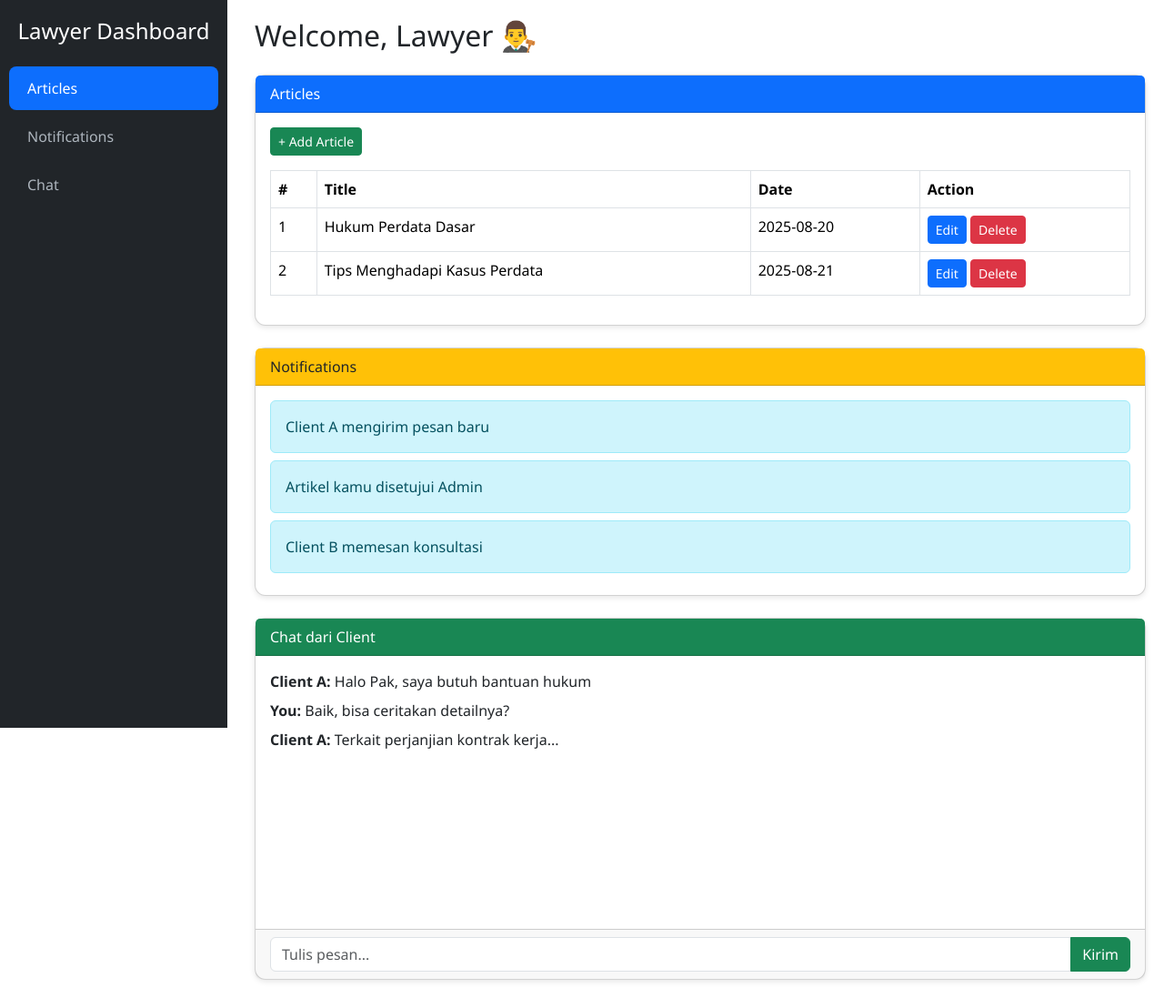
After one commit to projectAdvokat/advokat, a CodeIgniter app: page /advokat/index.php/dashboard/index in a window 1280 px wide. The commit adds this page. Shown: the whole page at 91% size. Run offline with CodeIgniter, Linux system fonts and the light colour scheme.

Commit message:
menambahkan dashboard untuk lawyer

```diff
--- a/application/config/config.php
+++ b/application/config/config.php
@@ -110,7 +110,7 @@ $config['charset'] = 'UTF-8';
 | setting this variable to TRUE (boolean).  See the user guide for details.
 |
 */
-$config['enable_hooks'] = FALSE;
+$config['enable_hooks'] = TRUE;
 
 /*
 |--------------------------------------------------------------------------
--- a/application/config/hooks.php
+++ b/application/config/hooks.php
@@ -19,3 +19,11 @@ $hook['pre_system'] = array(
     'filepath' => 'hooks',
     'params'   => array()
 );
+
+
+$hook['post_controller_constructor'][] = array(
+    'class'    => 'AuthHook',
+    'function' => 'checkLogin',
+    'filename' => 'AuthHook.php',
+    'filepath' => 'hooks'
+);
--- a/application/config/routes.php
+++ b/application/config/routes.php
@@ -84,6 +84,8 @@ $route['api/wallet/payout/approve']['POST'] = 'Api/Wallet/approve_payout';
 $route['api/chats']['GET'] = 'Api/Chat/index';
 $route['api/chats/messages']['POST'] = 'Api/Chat/messages';
 $route['chat/booking/(:num)'] = 'ChatPage/index/$1';
+// $route['api/chats']['POST'] = 'Api/Chat/create';
+$route['api/chats/(:num)/messages']['POST'] = 'Api/Chat/send_messages/$1';
 
 
 
@@ -97,3 +99,8 @@ $route['lawyers/booking/(:num)'] = 'LawyerPage/booking/$1';
 
 // articles
 $route['api/articles']['GET'] = 'Api/Articles/index';
+$route['dashboard/articles']['GET'] = '/Articles/index';
+
+
+// dashboard
+$route['dashboard'] = 'Dashboard/index';
--- /dev/null
+++ b/application/controllers/Dashboard.php
@@ -0,0 +1,12 @@
+<?php
+
+class Dashboard extends CI_Controller {
+    public function index() {
+        $this->load->view('dashboard/index');
+    }
+
+    public function MyArticles(){
+        $this->load->view('dashboard/my_articles');
+
+    }
+}
--- /dev/null
+++ b/application/hooks/AuthHook.php
@@ -0,0 +1,14 @@
+<?php
+class AuthHook {
+    public function check_login() {
+        $CI =& get_instance();
+        $CI->load->library('session');
+
+        // biar Auth controller tidak terblokir
+        $current_controller = $CI->router->fetch_class();
+
+        if (!$CI->session->userdata('user_id')) {
+            redirect('/login');
+        }
+    }
+}
--- a/application/models/Chats_Model.php
+++ b/application/models/Chats_Model.php
@@ -10,7 +10,11 @@ class Chats_Model extends CI_Model {
     }
 
     public function get_by_id($id) {
-        return $this->db->get_where($this->table, ['id' => $id])->row_array();
+       $this->db->select('chats.*, bookings.id as booking_id, bookings.duration_minutes ');
+    $this->db->from('chats');
+    $this->db->join('bookings', 'bookings.id = chats.booking_id', 'left');
+    $this->db->where('chats.id', $id);
+    return $this->db->get()->row_array();
     }
 
 
--- a/application/models/Messages_Model.php
+++ b/application/models/Messages_Model.php
@@ -32,7 +32,7 @@ class Messages_Model extends CI_Model {
     }
 
       public function get_messages_by_booking($booking_id) {
-        $this->db->select('messages.*');
+        $this->db->select('messages.*, chats.start_time, chats.end_time');
         $this->db->from('messages');
         $this->db->join('chats', 'chats.id = messages.chat_id');
         $this->db->where('chats.booking_id', $booking_id);
--- /dev/null
+++ b/application/views/dashboard/index.php
@@ -0,0 +1,139 @@
+<!DOCTYPE html>
+<html lang="en">
+<head>
+  <meta charset="UTF-8">
+  <title>Dashboard Lawyer</title>
+  <link href="https://cdn.jsdelivr.net/npm/bootstrap@5.3.3/dist/css/bootstrap.min.css" rel="stylesheet">
+  <style>
+    body {
+      font-family: 'Segoe UI', sans-serif;
+    }
+    .sidebar {
+      height: 100vh;
+      background: #212529;
+      color: #fff;
+      padding-top: 20px;
+      position: fixed;
+      width: 250px;
+    }
+    .sidebar a {
+      color: #adb5bd;
+      text-decoration: none;
+      display: block;
+      padding: 12px 20px;
+      border-radius: 8px;
+      margin: 5px 10px;
+    }
+    .sidebar a:hover {
+      background: #495057;
+      color: #fff;
+    }
+    .sidebar .active {
+      background: #0d6efd;
+      color: #fff;
+    }
+    .content {
+      margin-left: 260px;
+      padding: 20px;
+    }
+    .card {
+      border-radius: 12px;
+      box-shadow: 0 2px 6px rgba(0,0,0,0.1);
+    }
+  </style>
+</head>
+<body>
+
+  <!-- Sidebar -->
+  <div class="sidebar">
+    <h4 class="text-center mb-4">Lawyer Dashboard</h4>
+    <a href="#" class="active">Articles</a>
+    <a href="#">Notifications</a>
+    <a href="#">Chat</a>
+  </div>
+
+  <!-- Content -->
+  <div class="content">
+    <h2 class="mb-4">Welcome, Lawyer 👨‍⚖️</h2>
+
+    <!-- Articles -->
+    <div class="card mb-4">
+      <div class="card-header bg-primary text-white">Articles</div>
+      <div class="card-body">
+        <button class="btn btn-success btn-sm mb-3">+ Add Article</button>
+        <table class="table table-bordered">
+          <thead>
+            <tr>
+              <th>#</th>
+              <th>Title</th>
+              <th>Date</th>
+              <th>Action</th>
+            </tr>
+          </thead>
+          <tbody>
+            <?php
+              $articles = [
+                ["id"=>1, "title"=>"Hukum Perdata Dasar", "date"=>"2025-08-20"],
+                ["id"=>2, "title"=>"Tips Menghadapi Kasus Perdata", "date"=>"2025-08-21"],
+              ];
+              foreach ($articles as $a): ?>
+              <tr>
+                <td><?= $a['id'] ?></td>
+                <td><?= $a['title'] ?></td>
+                <td><?= $a['date'] ?></td>
+                <td>
+                  <button class="btn btn-primary btn-sm">Edit</button>
+                  <button class="btn btn-danger btn-sm">Delete</button>
+                </td>
+              </tr>
+            <?php endforeach ?>
+          </tbody>
+        </table>
+      </div>
+    </div>
+
+    <!-- Notifications -->
+    <div class="card mb-4">
+      <div class="card-header bg-warning">Notifications</div>
+      <div class="card-body">
+        <?php
+          $notifications = [
+            "Client A mengirim pesan baru",
+            "Artikel kamu disetujui Admin",
+            "Client B memesan konsultasi"
+          ];
+          foreach ($notifications as $n): ?>
+          <div class="alert alert-info mb-2"><?= $n ?></div>
+        <?php endforeach ?>
+      </div>
+    </div>
+
+    <!-- Chat -->
+    <div class="card">
+      <div class="card-header bg-success text-white">Chat dari Client</div>
+      <div class="card-body" style="height:300px; overflow-y:auto;">
+        <?php
+          $chats = [
+            ["from"=>"Client A", "message"=>"Halo Pak, saya butuh bantuan hukum"],
+            ["from"=>"You", "message"=>"Baik, bisa ceritakan detailnya?"],
+            ["from"=>"Client A", "message"=>"Terkait perjanjian kontrak kerja..."],
+          ];
+          foreach ($chats as $c): ?>
+          <div class="mb-2">
+            <strong><?= $c['from'] ?>:</strong> <?= $c['message'] ?>
+          </div>
+        <?php endforeach ?>
+      </div>
+      <div class="card-footer">
+        <div class="input-group">
+          <input type="text" class="form-control" placeholder="Tulis pesan...">
+          <button class="btn btn-success">Kirim</button>
+        </div>
+      </div>
+    </div>
+
+  </div>
+
+  <script src="https://cdn.jsdelivr.net/npm/bootstrap@5.3.3/dist/js/bootstrap.bundle.min.js"></script>
+</body>
+</html>
```
Also changed, not shown: application/controllers/Api/Chat.php (+30 -1 lines), application/controllers/Api/Timer.php (added, +25 -0 lines), application/controllers/ChatPage.php (+6 -1 lines), application/views/chat/index.php (+66 -41 lines), application/views/welcome_message.php (+26 -0 lines), application/views/dashboard/my_articles.php (added).
